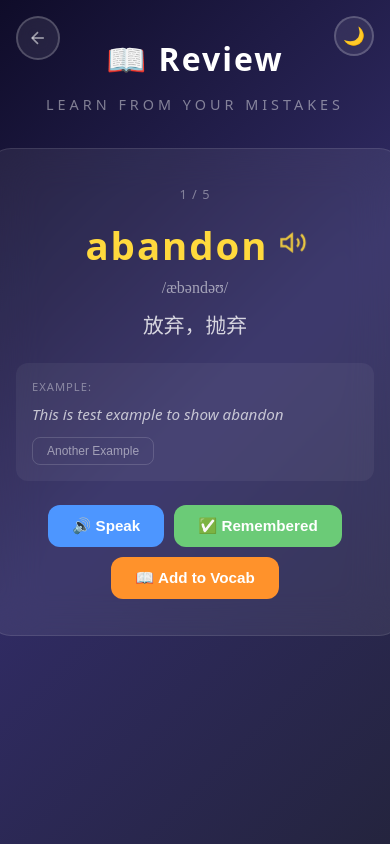
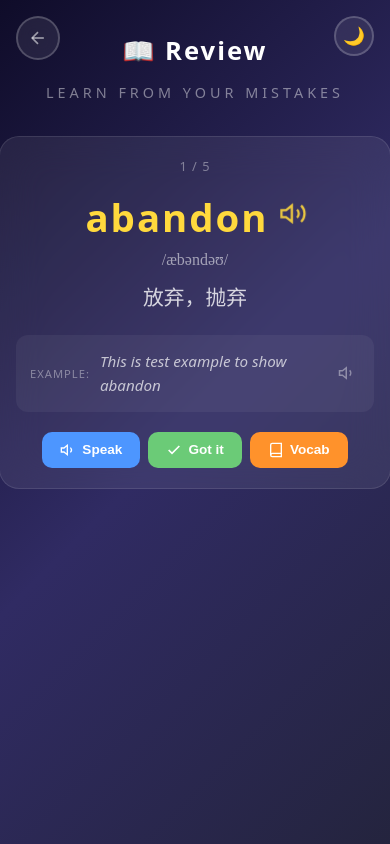
Before and after one commit to jojofran/lingo-cube, a Vue app in the folder lingo_cube_web/: page /#/review in a window 390 px wide. Built offline with nearby package versions, Linux system fonts and the light colour scheme.

Commit message:
fix: improve ReviewPage UI for ins/cute themes and mobile

```diff
--- a/lingo_cube_web/src/views/ReviewPage.vue
+++ b/lingo_cube_web/src/views/ReviewPage.vue
@@ -153,21 +153,39 @@ function addToVocab() {
 
       <!-- Example -->
       <div class="review-example">
-        <div class="example-label">Example:</div>
-        <div class="example-text">{{ selectedExample?.text }}</div>
-        <button class="example-btn" @click="selectExample">Another Example</button>
+        <span class="example-label">Example:</span>
+        <div class="example-text-wrapper">
+          <div class="example-text">{{ selectedExample?.text }}</div>
+        </div>
+        <button class="example-speak-btn" @click="speak(selectedExample?.text)">
+          <svg viewBox="0 0 24 24" width="18" height="18" fill="none" stroke="currentColor" stroke-width="2">
+            <polygon points="11 5 6 9 2 9 2 15 6 15 11 19 11 5"/>
+            <path d="M15.54 8.46a5 5 0 0 1 0 7.07"/>
+          </svg>
+        </button>
       </div>
 
       <!-- Actions -->
       <div class="review-actions">
         <button class="action-btn speak-action" @click="speak(currentWord.english)">
-          🔊 Speak
+          <svg viewBox="0 0 24 24" width="18" height="18" fill="none" stroke="currentColor" stroke-width="2">
+            <polygon points="11 5 6 9 2 9 2 15 6 15 11 19 11 5"/>
+            <path d="M15.54 8.46a5 5 0 0 1 0 7.07"/>
+          </svg>
+          Speak
         </button>
         <button class="action-btn remembered-action" @click="markRemembered">
-          ✅ Remembered
+          <svg viewBox="0 0 24 24" width="18" height="18" fill="none" stroke="currentColor" stroke-width="2.5">
+            <polyline points="20 6 9 17 4 12"/>
+          </svg>
+          Got it
         </button>
         <button class="action-btn vocab-action" @click="addToVocab">
-          📖 Add to Vocab
+          <svg viewBox="0 0 24 24" width="18" height="18" fill="none" stroke="currentColor" stroke-width="2">
+            <path d="M4 19.5A2.5 2.5 0 0 1 6.5 17H20"/>
+            <path d="M6.5 2H20v20H6.5A2.5 2.5 0 0 1 4 19.5v-15A2.5 2.5 0 0 1 6.5 2z"/>
+          </svg>
+          Vocab
         </button>
       </div>
     </div>
@@ -212,10 +230,19 @@ function addToVocab() {
   backdrop-filter: blur(20px);
   border: 1px solid rgba(255,255,255,0.1);
   border-radius: 24px;
-  padding: 36px 28px;
+  padding: 28px 20px;
   text-align: center;
-  max-width: 500px; width: 100%;
+  max-width: 420px; width: 100%;
   animation: slideUp 0.5s ease;
+}
+
+@media (max-width: 480px) {
+  .review-card { padding: 20px 16px; border-radius: 20px; }
+  .review-title { font-size: 1.6rem; }
+  .review-word { font-size: 1.8rem; }
+  .review-chinese { font-size: 1.1rem; }
+  .action-btn { padding: 8px 12px; font-size: 0.8rem; }
+  .action-btn svg { width: 16px; height: 16px; }
 }
 
 @keyframes slideUp { from { opacity: 0; transform: translateY(30px); } to { opacity: 1; transform: translateY(0); } }
@@ -237,10 +264,24 @@ function addToVocab() {
 
 .review-example {
   background: rgba(255,255,255,0.05); border-radius: 12px;
-  padding: 16px; margin-bottom: 24px; text-align: left;
+  padding: 14px; margin-bottom: 20px; text-align: left;
+  display: flex; align-items: center; gap: 10px;
 }
-.example-label { font-size: 0.7rem; color: rgba(255,255,255,0.4); text-transform: uppercase; letter-spacing: 1px; margin-bottom: 8px; }
-.example-text { font-size: 0.95rem; color: rgba(255,255,255,0.7); line-height: 1.6; margin-bottom: 10px; font-style: italic; }
+.example-speak-btn {
+  background: none; border: none; cursor: pointer;
+  color: rgba(255,255,255,0.4); padding: 4px;
+  display: flex; align-items: center; transition: color 0.2s;
+  flex-shrink: 0;
+}
+.example-speak-btn:hover { color: #fff; }
+.review-wrapper.theme-ins .example-speak-btn { color: rgba(45,52,54,0.4); }
+.review-wrapper.theme-ins .example-speak-btn:hover { color: #667eea; }
+.review-wrapper.theme-cute .example-speak-btn { color: rgba(74,74,74,0.4); }
+.review-wrapper.theme-cute .example-speak-btn:hover { color: #7cc5b0; }
+
+.example-label { font-size: 0.7rem; color: rgba(255,255,255,0.4); text-transform: uppercase; letter-spacing: 1px; }
+.example-text-wrapper { flex: 1; }
+.example-text { font-size: 0.95rem; color: rgba(255,255,255,0.7); line-height: 1.6; font-style: italic; }
 .example-btn {
   padding: 6px 14px; border-radius: 8px;
   border: 1px solid rgba(255,255,255,0.15); background: transparent;
@@ -248,10 +289,11 @@ function addToVocab() {
 }
 .example-btn:hover { border-color: rgba(255,255,255,0.3); color: #fff; }
 
-.review-actions { display: flex; gap: 10px; justify-content: center; flex-wrap: wrap; }
+.review-actions { display: flex; gap: 8px; justify-content: center; flex-wrap: wrap; }
 .action-btn {
-  padding: 12px 24px; border-radius: 12px; border: none;
-  font-size: 0.95rem; font-weight: 600; cursor: pointer; transition: all 0.25s;
+  padding: 10px 18px; border-radius: 10px; border: none;
+  font-size: 0.85rem; font-weight: 600; cursor: pointer; transition: all 0.25s;
+  display: flex; align-items: center; gap: 6px;
 }
 .speak-action { background: #4d96ff; color: #fff; }
 .speak-action:hover { background: #3a7bd5; transform: translateY(-2px); }
@@ -288,20 +330,46 @@ function addToVocab() {
 .review-wrapper.theme-ins {
   --bg-gradient: linear-gradient(135deg, #fce4ec 0%, #f3e5f5 25%, #ede7f6 50%, #e3f2fd 75%, #e0f7fa 100%);
   --text-primary: #2d3436;
+  --card-bg: rgba(255,255,255,0.92);
+  --card-border: rgba(0,0,0,0.08);
+  --accent-color: #667eea;
+  --text-dim: rgba(45,52,54,0.6);
+  --bg-dim: rgba(45,52,54,0.08);
 }
-.review-wrapper.theme-ins .review-title { color: #667eea; }
-.review-wrapper.theme-ins .review-word { color: #667eea; }
-.review-wrapper.theme-ins .review-card { background: rgba(255,255,255,0.82); border-color: rgba(0,0,0,0.06); }
+.review-wrapper.theme-ins .review-title { color: #667eea; font-size: 1.8rem; }
+.review-wrapper.theme-ins .review-word { color: #667eea; font-size: 2rem; }
+.review-wrapper.theme-ins .review-card { background: var(--card-bg); border-color: var(--card-border); }
+.review-wrapper.theme-ins .review-progress { color: rgba(45,52,54,0.5); }
+.review-wrapper.theme-ins .review-phonetic { color: rgba(45,52,54,0.55); }
+.review-wrapper.theme-ins .review-chinese { color: #2d3436; font-size: 1.2rem; }
+.review-wrapper.theme-ins .review-example { background: rgba(102,126,234,0.06); }
+.review-wrapper.theme-ins .example-label { color: rgba(45,52,54,0.45); }
+.review-wrapper.theme-ins .example-text { color: rgba(45,52,54,0.7); }
+.review-wrapper.theme-ins .example-btn { border-color: rgba(102,126,234,0.3); color: #667eea; }
+.review-wrapper.theme-ins .example-btn:hover { background: rgba(102,126,234,0.1); }
 .review-wrapper.theme-ins .speak-icon { color: rgba(45,52,54,0.4); }
 .review-wrapper.theme-ins .speak-icon.speaking { color: #667eea; }
 
 .review-wrapper.theme-cute {
   --bg-gradient: #fdf0f5;
   --text-primary: #4a4a4a;
+  --card-bg: #fff;
+  --card-border: rgba(124,197,176,0.15);
+  --accent-color: #7cc5b0;
+  --text-dim: rgba(74,74,74,0.5);
+  --bg-dim: rgba(124,197,176,0.08);
 }
-.review-wrapper.theme-cute .review-title { color: #7cc5b0; }
-.review-wrapper.theme-cute .review-word { color: #7cc5b0; }
-.review-wrapper.theme-cute .review-card { background: rgba(255,255,255,0.88); border-color: rgba(0,0,0,0.05); }
+.review-wrapper.theme-cute .review-title { color: #7cc5b0; font-size: 1.8rem; }
+.review-wrapper.theme-cute .review-word { color: #7cc5b0; font-size: 2rem; }
+.review-wrapper.theme-cute .review-card { background: var(--card-bg); border-color: var(--card-border); }
+.review-wrapper.theme-cute .review-progress { color: rgba(74,74,74,0.5); }
+.review-wrapper.theme-cute .review-phonetic { color: rgba(74,74,74,0.55); }
+.review-wrapper.theme-cute .review-chinese { color: #4a4a4a; font-size: 1.2rem; }
+.review-wrapper.theme-cute .review-example { background: rgba(124,197,176,0.06); }
+.review-wrapper.theme-cute .example-label { color: rgba(74,74,74,0.45); }
+.review-wrapper.theme-cute .example-text { color: rgba(74,74,74,0.7); }
+.review-wrapper.theme-cute .example-btn { border-color: rgba(124,197,176,0.3); color: #7cc5b0; }
+.review-wrapper.theme-cute .example-btn:hover { background: rgba(124,197,176,0.1); }
 .review-wrapper.theme-cute .speak-icon { color: rgba(74,74,74,0.4); }
 .review-wrapper.theme-cute .speak-icon.speaking { color: #f5a0b0; }
 </style>
```
